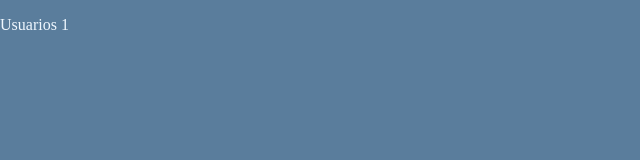
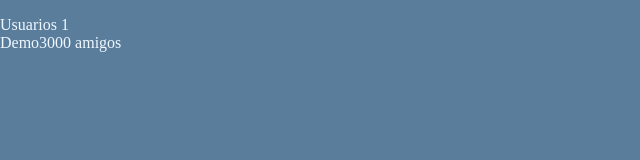
Before and after one commit to victorh0323/clases, a plain HTML site: page index.html in a window 1280 px wide. Shown: the whole page, without its empty margins (0-640 px from the left). Drawn offline with Linux system fonts and the light colour scheme.

Commit message:
Cambios sitio clases

```diff
--- a/index.html
+++ b/index.html
@@ -12,6 +12,7 @@
     </style>
 </head>
 <body style="background-color: rgb(90, 125, 156); color: aliceblue;">
-    <p>Usuarios 1</p>
+    <p>Usuarios 1<br>
+    Demo3000 amigos</p>
 </body>
 </html>
```
